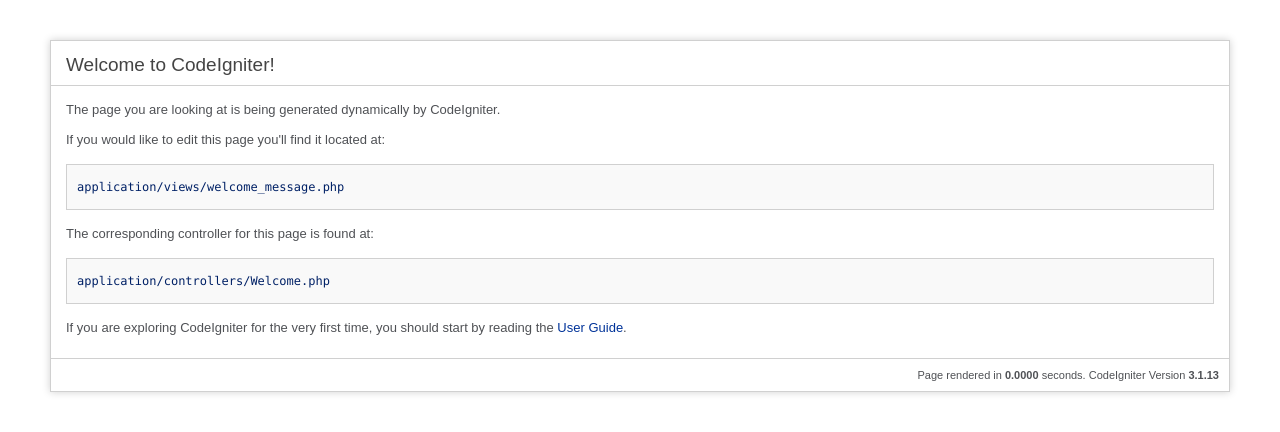
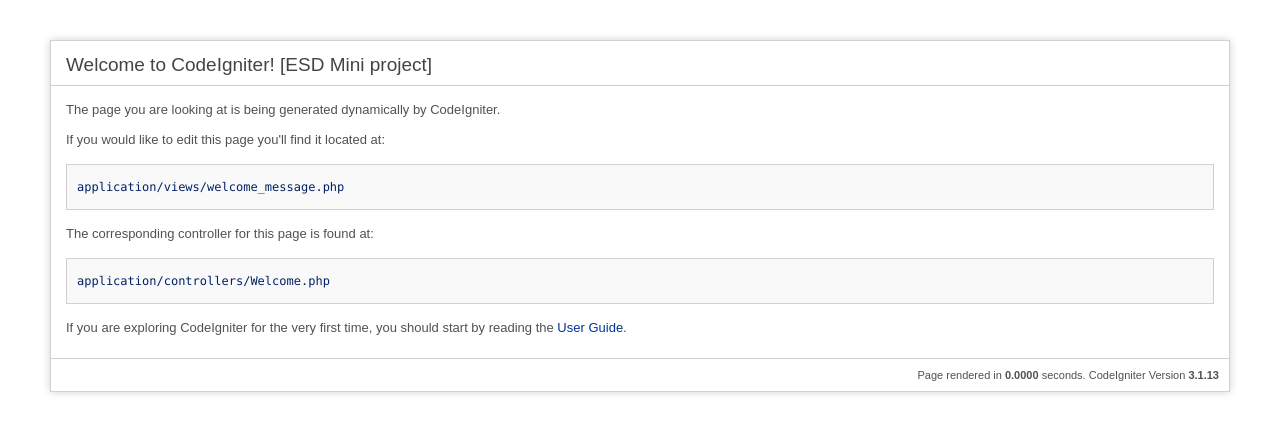
Before and after one commit to Asluf/Portfolio, a CodeIgniter app: page /database/ in a window 1280 px wide. Shown: the top 432 px of the page. Run offline with CodeIgniter, Linux system fonts and the light colour scheme.

Commit message:
initial commit

```diff
--- a/application/views/welcome_message.php
+++ b/application/views/welcome_message.php
@@ -79,7 +79,7 @@
 <body>
 
 <div id="container">
-	<h1>Welcome to CodeIgniter!</h1>
+	<h1>Welcome to CodeIgniter! [ESD Mini project]</h1>
 
 	<div id="body">
 		<p>The page you are looking at is being generated dynamically by CodeIgniter.</p>
```
